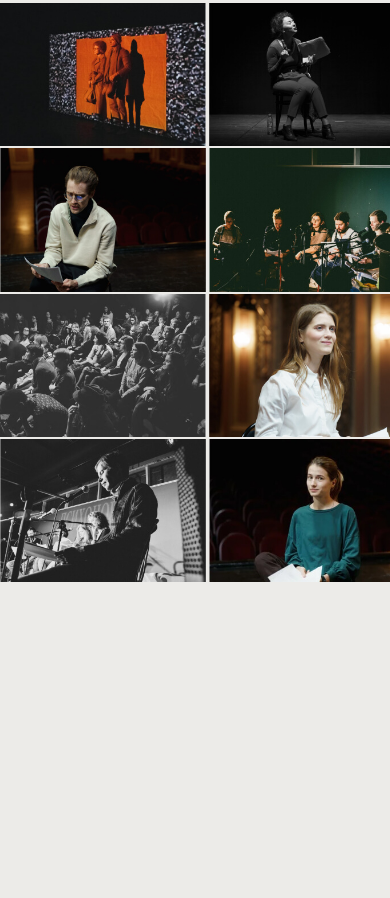
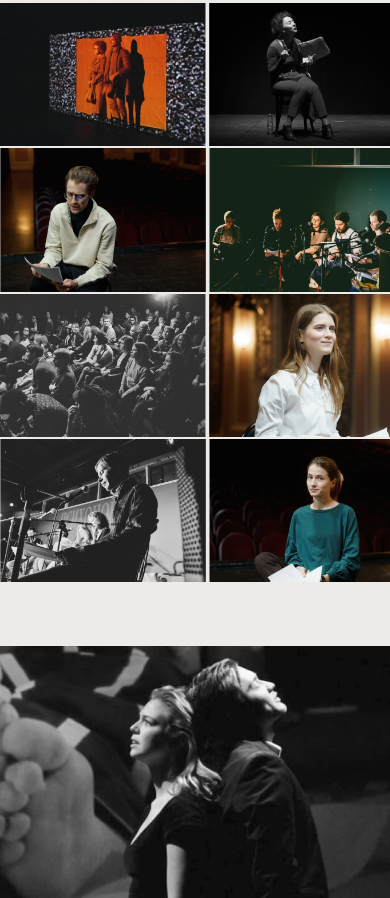
Before and after one commit to DimDimShishkov/Lubimovka, a plain HTML site: page index.html in a window 390 px wide. Shown: the part 1392-2290 px from the top of the page. Before the commit the page ends 1974 px from the top, so only its background shows below. Drawn offline with Linux system fonts and the light colour scheme.

Commit message:
feat: Add adaptive  photo block No.8

```diff
--- a/index.html
+++ b/index.html
@@ -110,7 +110,9 @@
       </section>
 
       <section class="viewer-slider"></section>
-
+      <section class="largePhoto">
+        <img class="largePhoto__img" src="./images/Rectangle 203 (1).jpg" alt="Фотография двух актёров">
+      </section>
     </main>
 
   <footer class="footer"></footer>
--- a/pages/index.css
+++ b/pages/index.css
@@ -162,3 +162,24 @@
   background-color: #ecebe8;
   cursor: pointer;
 }
+
+
+.largePhoto {
+  display: flex;
+  margin-top: 64px;
+}
+
+.largePhoto__img {
+  width: 91.667%;
+  height: auto;
+  margin: 0 auto;
+}
+
+@media screen and (max-width: 800px) {
+  .largePhoto__img {
+  width: 100%;
+  margin-top: 0;
+  height: 252.22px;
+  object-fit: cover;
+  }
+}
```
